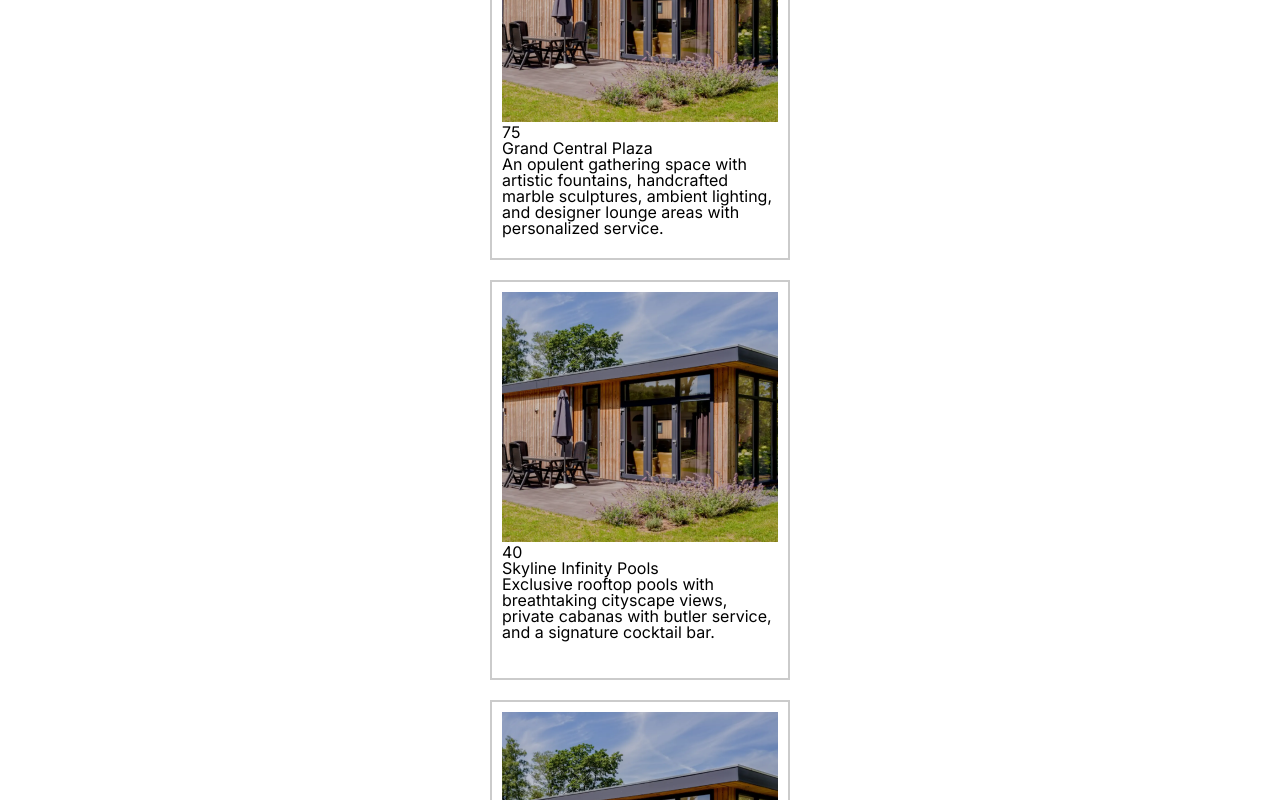
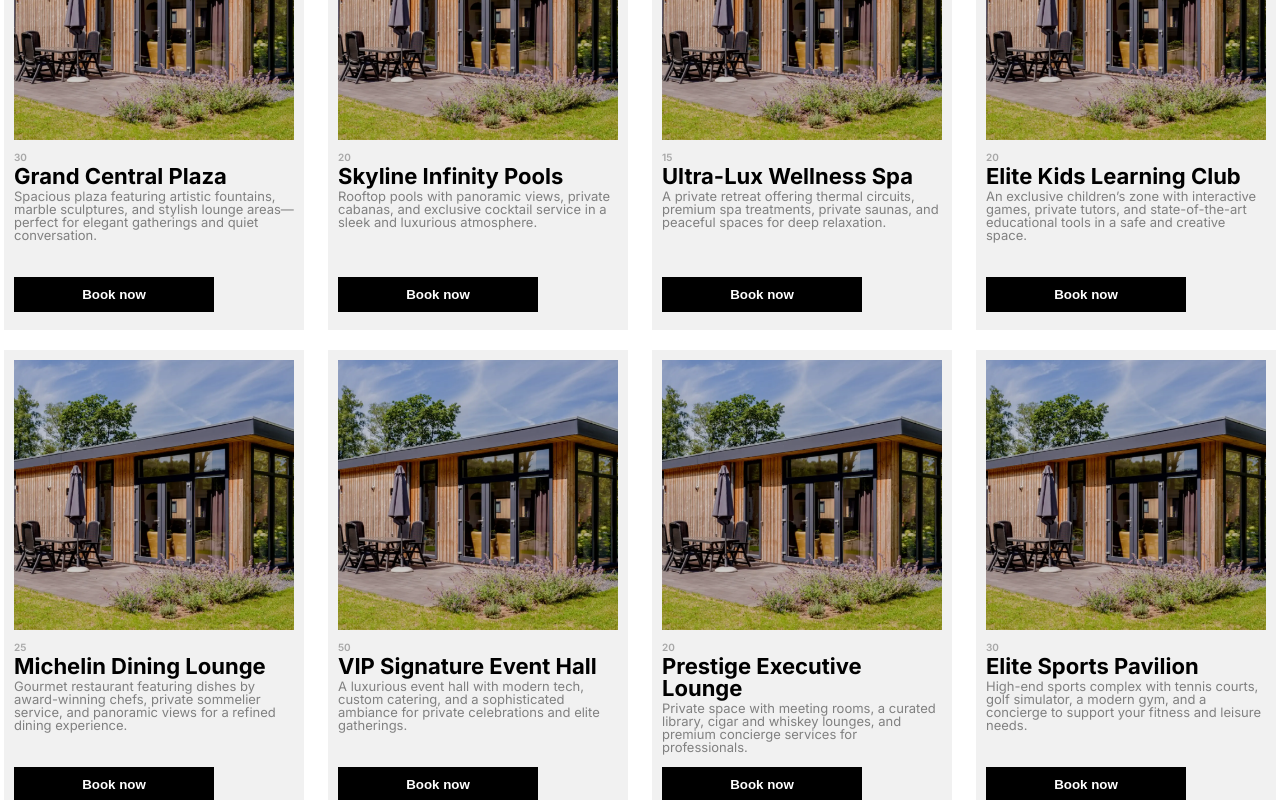
Before and after one commit to JDiegx/residential-complex-web-project, a React (Vite) app: page /booking in a window 1280 px wide. Shown: the part 220-1020 px from the top of the page. Built offline with nearby package versions, Linux system fonts and the light colour scheme.

Commit message:
Update: 05/04/2025

```diff
--- /dev/null
+++ b/src/components/common/Zone/Zone.css
@@ -0,0 +1,76 @@
+.zone {
+    width: 300px;
+    height: 470px;
+    background-color: rgb(241, 241, 241);
+    opacity: 0;
+    transform: translateY(20px);
+    animation: fadeInUp 0.5s ease-out forwards;
+    padding: 10px;
+    box-sizing: border-box;
+}
+
+.zone__image{
+    width: 100%;
+    height: 270px;
+}
+
+.zone__information{
+    width: 100%;
+    height: 110px;
+    display: flex;
+    flex-direction: column;
+    justify-content: start;
+    gap: 3px;
+    margin-top: 10px;
+}
+
+
+.zone__capacity{
+    font-size: 10px;
+    font-weight: 600;
+    color: rgba(128, 128, 128, 0.664);
+}
+
+.zone__title{
+    font-size: 22px;
+    font-weight: 600;
+    color: rgb(0, 0, 0);
+    font-weight: 700;
+}
+
+.zone__description{
+    font-size: 13px;
+    color: gray;
+}
+
+
+.zone__book-now-button{
+    width: 200px;
+    height: 35px;
+    margin-top: 15px;
+    border: 3px solid black;
+    background-color: black;
+    font-weight: 600;
+    color: white;
+    transition: ease-in-out 0.3s;
+}
+
+
+.zone__book-now-button:hover{
+    background-color: transparent;
+    color: black;
+    cursor: pointer;
+}
+
+
+
+@keyframes fadeInUp {
+    from {
+        opacity: 0;
+        transform: translateY(20px);
+    }
+    to {
+        opacity: 1;
+        transform: translateY(0);
+    }
+}
--- /dev/null
+++ b/src/components/common/Zone/Zone.jsx
@@ -0,0 +1,19 @@
+import React from 'react'
+import "./Zone.css"
+import betaImage from '/img/1.png'
+
+const Zone = ({ zone }) => {
+    return (
+        <div className='zone'>
+            <img className='zone__image' src={betaImage} alt={`Image of ${zone.name}`} />
+            <div className='zone__information'>
+                <p className='zone__capacity'>{zone.capacity}</p>
+                <h2 className='zone__title'>{zone.name}</h2>
+                <p className='zone__description'>{zone.description}</p>
+            </div>
+            <button className='zone__book-now-button'>Book now</button>
+        </div>
+    )
+}
+
+export default Zone
--- a/src/components/pages/Booking/Booking.css
+++ b/src/components/pages/Booking/Booking.css
@@ -1,36 +1,8 @@
-.booking-zones {
+.booking {
     width: 100%;
     display: flex;
-    flex-direction: column;
+    flex-wrap: wrap;
     align-items: center;
+    justify-content: space-evenly;
     gap: 20px;
 }
-
-.booking-zones__zone {
-    width: 300px;
-    height: 400px;
-    background-color: rgb(255, 255, 255);
-    opacity: 0;
-    transform: translateY(20px);
-    animation: fadeInUp 0.5s ease-out forwards;
-    border: 2px solid rgba(0, 0, 0, 0.203);
-    padding: 10px;
-    box-sizing: border-box;
-}
-
-.booking-zones__image{
-    width: 100%;
-    height: 250px;
-}
-
-
-@keyframes fadeInUp {
-    from {
-        opacity: 0;
-        transform: translateY(20px);
-    }
-    to {
-        opacity: 1;
-        transform: translateY(0);
-    }
-}
--- a/src/components/pages/Booking/Booking.jsx
+++ b/src/components/pages/Booking/Booking.jsx
@@ -2,7 +2,7 @@ import React, { useState, useEffect } from 'react'
 import "./Booking.css"
 import Header from '../../common/Header/Header.jsx'
 import { zones } from '../../../data/data.js'
-import betaImage from '/img/1.png'
+import Zone from '../../common/Zone/Zone.jsx'
 
 const Booking = () => {
   const [residentialZones, setResidentialZones] = useState([])
@@ -14,16 +14,9 @@ const Booking = () => {
   return (
     <>
       <Header />
-      <div className='booking-zones'>
+      <div className='booking'>
         {
-          residentialZones.map((zone) =>
-            <div className='booking-zones__zone' key={zone.id}>
-              <img className='booking-zones__image' src={betaImage} alt={`Image of ${zone.name}`} />
-              <p className='booking-zonas__capacity'>{zone.capacity}</p>
-              <h2 className='booking-zones__tittle'>{zone.name}</h2>
-              <p className='booking-zones__description'>{zone.description}</p>
-            </div>
-          )
+          residentialZones.map((zone) => <Zone key={zone.id} zone={zone}/>)
         }
       </div>
     </>
--- a/src/data/data.js
+++ b/src/data/data.js
@@ -17,71 +17,71 @@ export const zones = [
     {
         id: 1,
         name: "Grand Central Plaza",
-        description: "An opulent gathering space with artistic fountains, handcrafted marble sculptures, ambient lighting, and designer lounge areas with personalized service.",
+        description: "Spacious plaza featuring artistic fountains, marble sculptures, and stylish lounge areas—perfect for elegant gatherings and quiet conversation.",
         image: "grand_central_plaza.jpg",
-        capacity: 75,
+        capacity: 30,
     },
     {
         id: 2,
         name: "Skyline Infinity Pools",
-        description: "Exclusive rooftop pools with breathtaking cityscape views, private cabanas with butler service, and a signature cocktail bar.",
+        description: "Rooftop pools with panoramic views, private cabanas, and exclusive cocktail service in a sleek and luxurious atmosphere.",
         image: "skyline_infinity_pools.jpg",
-        capacity: 40,
+        capacity: 20,
     },
     {
         id: 3,
-        name: "Ultra-Lux Wellness & Spa",
-        description: "A world-class wellness retreat featuring thermal circuits, elite spa treatments, private saunas, and a personalized relaxation experience.",
+        name: "Ultra-Lux Wellness Spa",
+        description: "A private retreat offering thermal circuits, premium spa treatments, private saunas, and peaceful spaces for deep relaxation.",
         image: "ultra_lux_spa.jpg",
+        capacity: 15,
+    },
+    {
+        id: 4,
+        name: "Elite Kids Learning Club",
+        description: "An exclusive children’s zone with interactive games, private tutors, and state-of-the-art educational tools in a safe and creative space.",
+        image: "elite_kids_club.jpg",
+        capacity: 20,
+    },
+    {
+        id: 5,
+        name: "Michelin Dining Lounge",
+        description: "Gourmet restaurant featuring dishes by award-winning chefs, private sommelier service, and panoramic views for a refined dining experience.",
+        image: "michelin_dining.jpg",
         capacity: 25,
     },
     {
-        id: 4,
-        name: "Elite Kids' Club",
-        description: "An exclusive children's area with high-end educational activities, private tutors, interactive learning walls, and state-of-the-art entertainment.",
-        image: "elite_kids_club.jpg",
-        capacity: 30,
-    },
-    {
-        id: 5,
-        name: "Michelin-Starred Dining",
-        description: "A culinary masterpiece offering dishes curated by Michelin-starred chefs, a private sommelier, and an exquisite ambiance with panoramic views.",
-        image: "michelin_dining.jpg",
+        id: 6,
+        name: "VIP Signature Event Hall",
+        description: "A luxurious event hall with modern tech, custom catering, and a sophisticated ambiance for private celebrations and elite gatherings.",
+        image: "bespoke_vip_event_hall.jpg",
         capacity: 50,
     },
     {
-        id: 6,
-        name: "Bespoke VIP Event Hall",
-        description: "A grand hall with cutting-edge technology, custom luxury catering, and a sophisticated atmosphere for elite gatherings and galas.",
-        image: "bespoke_vip_event_hall.jpg",
-        capacity: 120,
-    },
-    {
         id: 7,
-        name: "Prestige Executive Clubhouse",
-        description: "A refined space with private meeting lounges, an exclusive library, cigar and whiskey rooms, and personalized concierge services.",
+        name: "Prestige Executive Lounge",
+        description: "Private space with meeting rooms, a curated library, cigar and whiskey lounges, and premium concierge services for professionals.",
         image: "prestige_executive_clubhouse.jpg",
-        capacity: 40,
+        capacity: 20,
     },
     {
         id: 8,
         name: "Elite Sports Pavilion",
-        description: "A premier sports complex featuring championship-grade tennis courts, a private golf simulator, high-tech gym facilities, and a dedicated sports concierge.",
+        description: "High-end sports complex with tennis courts, golf simulator, a modern gym, and a concierge to support your fitness and leisure needs.",
         image: "elite_sports_pavilion.jpg",
-        capacity: 60,
+        capacity: 30,
     },
     {
         id: 9,
-        name: "Serene Zen Gardens & Private Retreats",
-        description: "A tranquil oasis with meditative pathways, cascading waterfalls, ambient lighting, and secluded pavilions for private relaxation.",
+        name: "Zen Gardens & Retreats",
+        description: "Serene gardens with meditation paths, waterfalls, ambient lighting, and private pavilions for peaceful moments and reflection.",
         image: "serene_zen_gardens.jpg",
-        capacity: 70,
+        capacity: 20,
     },
     {
         id: 10,
-        name: "Private VIP Underground Parking",
-        description: "An ultra-secure facility with biometric access, high-end vehicle detailing services, and 24/7 dedicated valet assistance.",
+        name: "VIP Underground Parking",
+        description: "Secure underground parking with biometric access, 24/7 valet service, and premium detailing for your vehicle’s ultimate care.",
         image: "vip_parking.jpg",
-        capacity: 250,
+        capacity: 60,
     }
 ];
```
